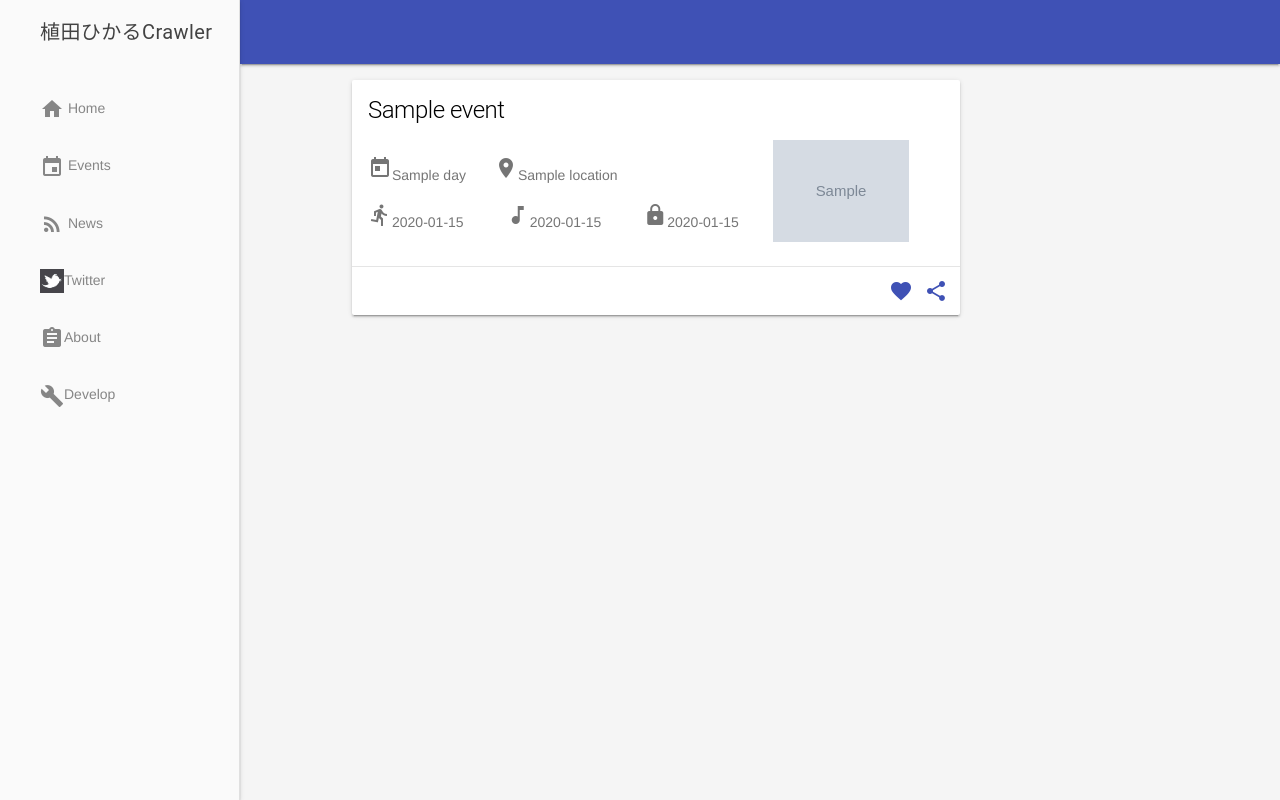
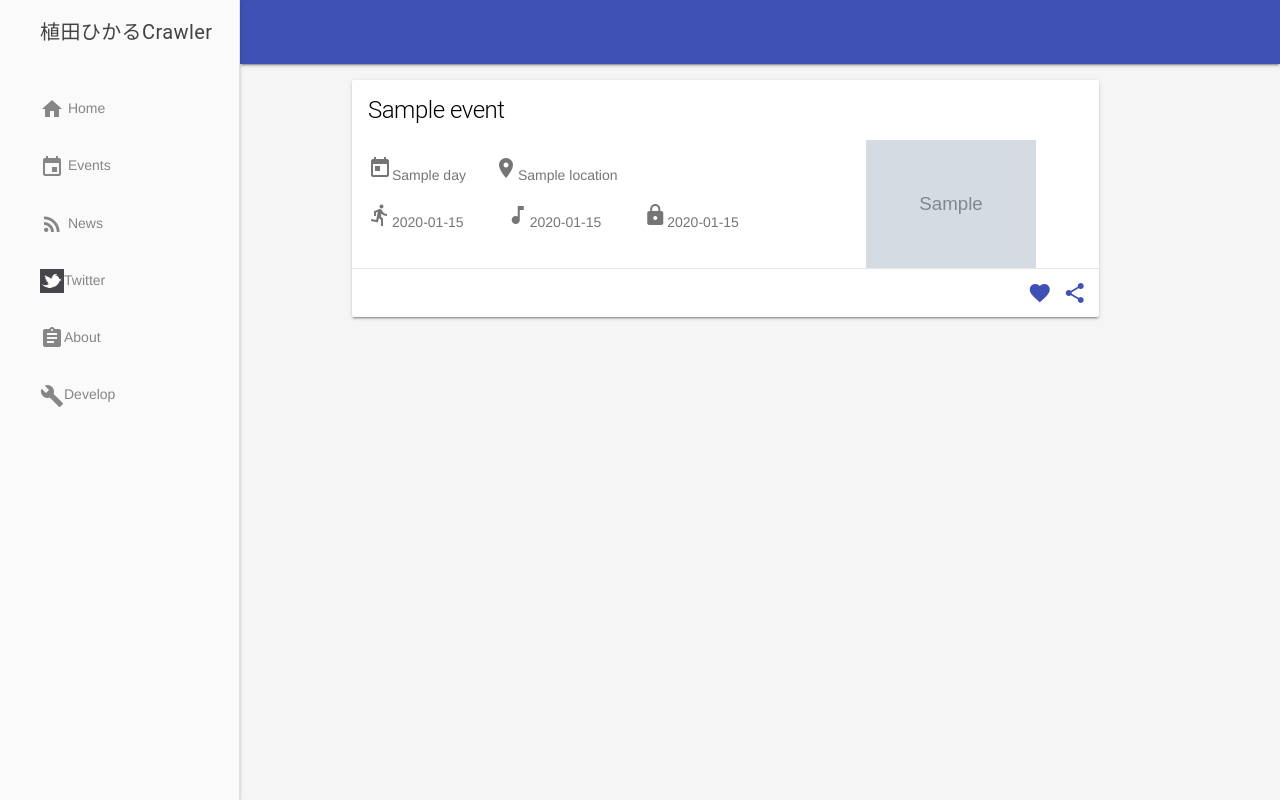
Before and after one commit to yoshiken/UedaHikaruCrawler, a Flask app: template src/templates/events.html in a window 1280 px wide. Run offline with Flask 2, Linux system fonts and the light colour scheme; the template is opened without the code that fills it: most values are stand-ins (such as "Sample title", 1, 10 or a date in 2020); grey boxes marked "Sample" are stand-in pictures.

Commit message:
:recycle: common tpl add content base

```diff
--- a/src/templates/events.html
+++ b/src/templates/events.html
@@ -1,11 +1,9 @@
 {% extends "layout.html" %}
 {% block body %}
 <link rel="stylesheet" href="{{ url_for('static', filename='./css/card.css') }}">
-<div class="mdl-layout mdl-js-layout mdl-color--grey-100">
-	<main class="mdl-layout__content">
 <div class="mdl-grid">
 	{% for event in Events %}
-      <div class="mdl-card mdl-cell mdl-cell--9-col mdl-cell--4-col-tablet mdl-shadow--2dp">
+  	<div class="mdl-card mdl-cell mdl-cell--11-col mdl-cell--4-col-tablet mdl-shadow--2dp">
 			<div class="mdl-card__title">
 				<h1 class="mdl-card__title-text">{{event.title}}</h1>
 			</div>
@@ -31,6 +29,4 @@
   	</div>
 	{% endfor %}
 </div>
-	</main>
-</div>
 {% endblock %}
--- a/src/templates/layout.html
+++ b/src/templates/layout.html
@@ -28,7 +28,11 @@
     </div>
     <main class="mdl-layout__content">
       <div class="page-content">
-        {% block body %}{% endblock %}
+        <div class="mdl-layout mdl-js-layout mdl-color--grey-100">
+        	<main class="mdl-layout__content">
+          {% block body %}{% endblock %}
+          </main>
+        </div>
       </div>
     </main>
   </div>
--- a/src/templates/news.html
+++ b/src/templates/news.html
@@ -4,7 +4,7 @@
   <main class="mdl-layout__content">
     <div class="mdl-grid">
       {% for info in News %}
-      <div class="mdl-card mdl-cell mdl-cell--9-col mdl-cell--4-col-tablet mdl-shadow--2dp">
+      <div class="mdl-card mdl-cell mdl-cell--11-col mdl-cell--4-col-tablet mdl-shadow--2dp">
         <div class="mdl-card__title">
           <h1 class="mdl-card__title-text">{{info.title}}</h1>
         </div>
```
Lines whose indentation alone changed are shown as unchanged.
